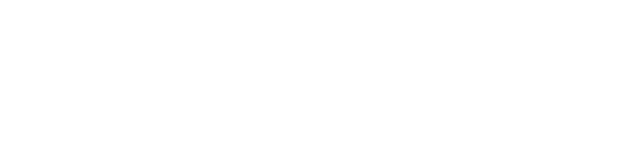
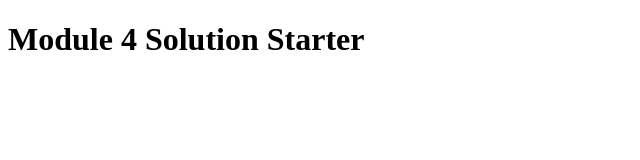
Before and after one commit to suhani-ops/coursera-4, a plain HTML site: page index.html in a window 1280 px wide. Shown: the whole page, without its empty margins (0-640 px from the left). Drawn offline with Linux system fonts and the light colour scheme.

Commit message:
Module-4 Assignment Solution

```diff
--- a/css/style.css
+++ b/css/style.css
@@ -37,9 +37,6 @@ button.navbar-toggle.collapsed {
     float: left !important;
 padding-left: 20px !important;
 }
-h1{
-    color: #fff !important;
-}
 .nav>li {
     text-align: center !important;
 }
```
